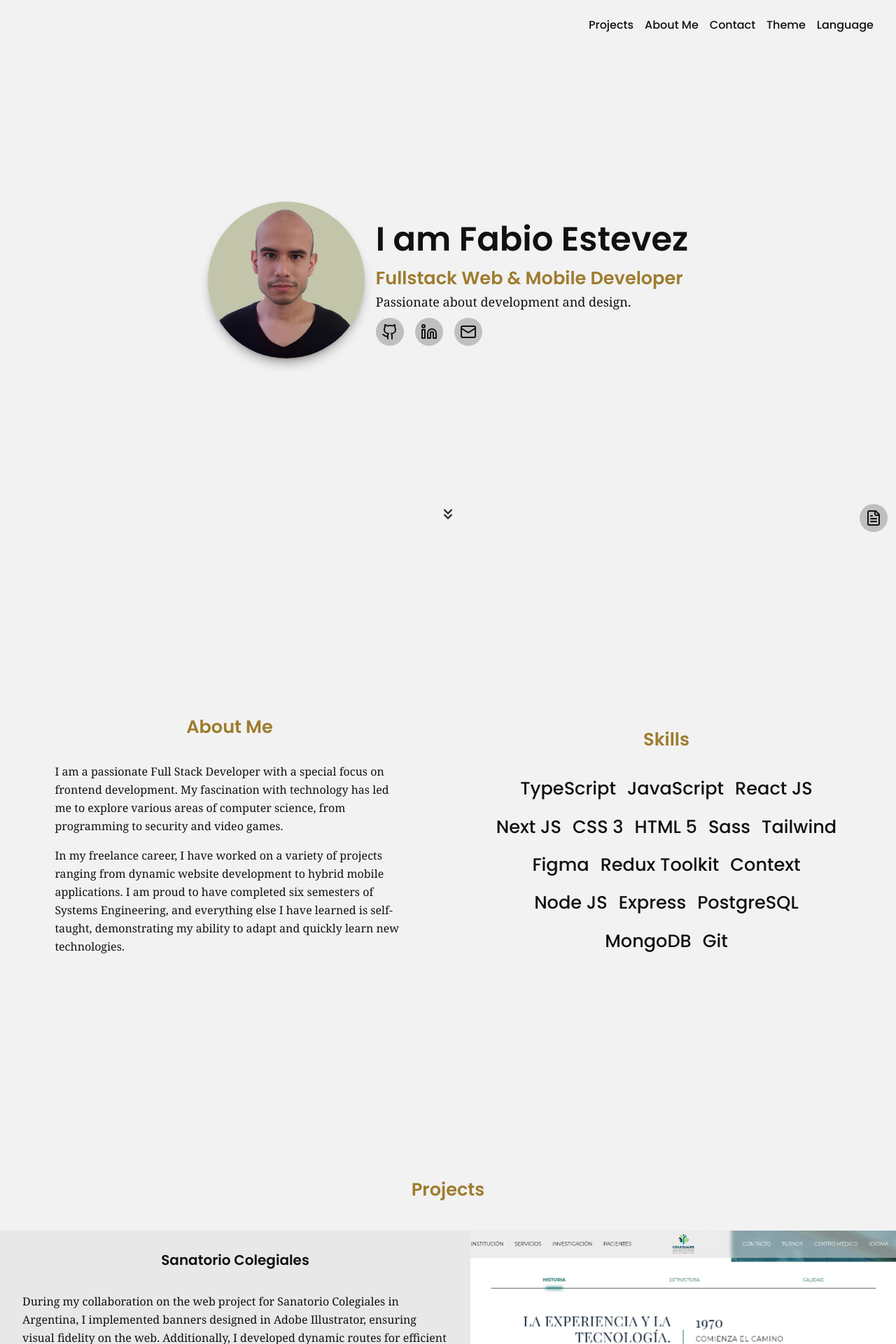
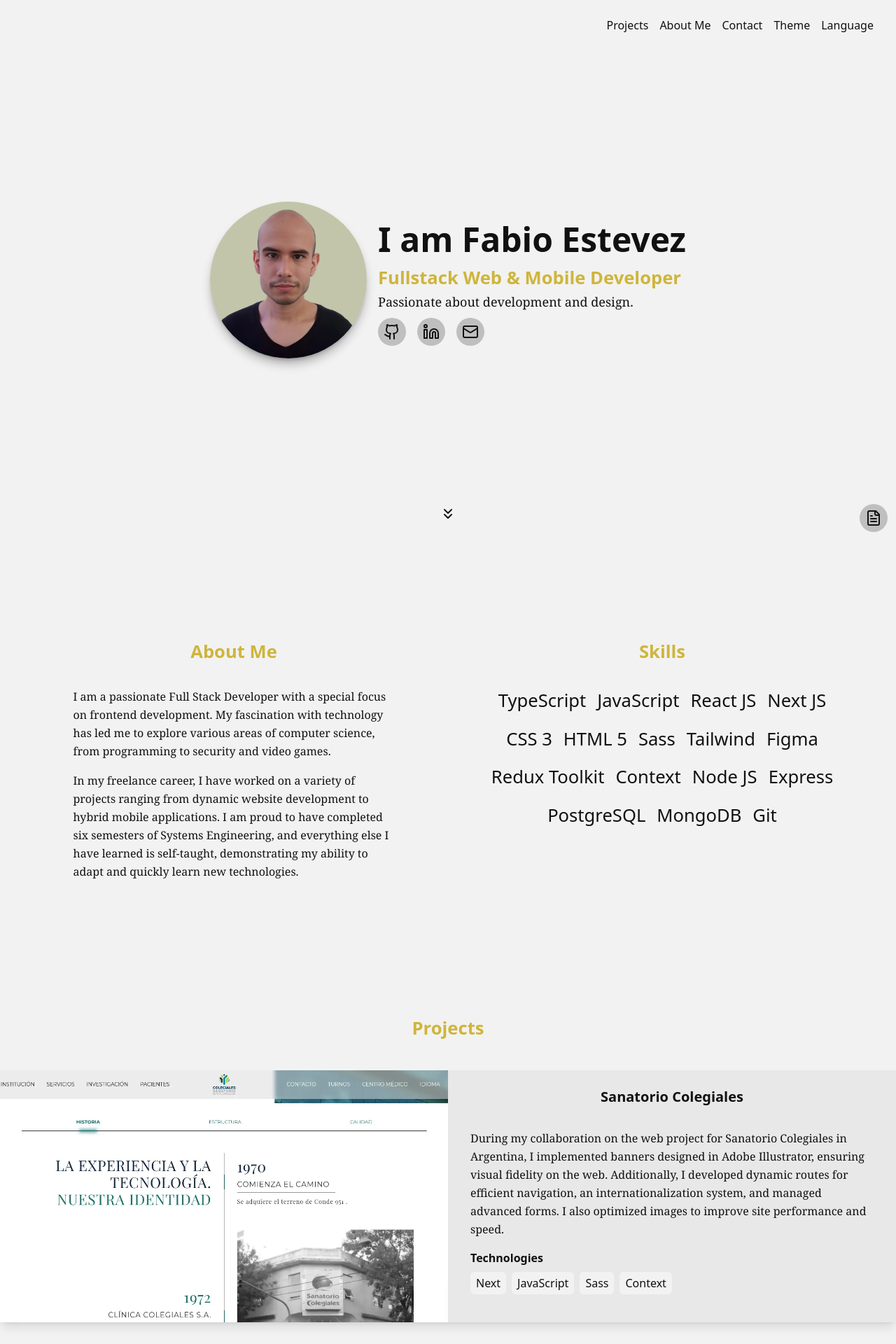
Before and after one commit to padermo/portfolio, a Next.js app: page /en in a window 1280 px wide. Shown: the top 1920 px of the page at 70% size. Built offline with nearby package versions, Linux system fonts and the light colour scheme.

Commit message:
update styles

```diff
--- a/src/app/[locale]/layout.tsx
+++ b/src/app/[locale]/layout.tsx
@@ -3,7 +3,6 @@ import { NextIntlClientProvider } from "next-intl";
 import { getMessages } from "next-intl/server";
 import { notFound } from 'next/navigation';
 import { routing } from '@/i18n/routing';
-import { poppins, montserrat } from "../fonts/fonts";
 import Favicon from "/public/favicon.ico";
 import '../globals.css';
 import 'react-toastify/dist/ReactToastify.css';
@@ -33,7 +32,7 @@ export default async function LocaleLayout({
 
   return (
     <html lang={locale}>
-      <body className={`${poppins.variable} ${montserrat.variable}`}>
+      <body>
         <NextIntlClientProvider messages={messages}>
           {children}
         </NextIntlClientProvider>
--- a/src/app/api/send/route.ts
+++ b/src/app/api/send/route.ts
@@ -11,20 +11,20 @@ const transporter = nodemailer.createTransport({
   }
 })
 
-export async function POST(req: Request) {
+export async function POST(req:Request){
   const res = await req.json();
   const { email, subject, message } = res;
 
   try {
     await transporter.sendMail({
-      from: email,
+      from: from,
       to: from,
       subject: subject,
       text: `${message} \nContacto: ${email}`
     })
 
-    return Response.json({ message: 'success' })
+    return Response.json({message: 'success'})
   } catch (error) {
-    return Response.json({ message: 'bad' })
+    return Response.json({message: 'bad'})
   }
 }
--- a/src/app/globals.css
+++ b/src/app/globals.css
@@ -15,13 +15,13 @@
 
   /* Colors */
   --error: #B8001C;
-  --primary: #9e7c2f;
+  --primary: #CFB53B;
   --gray: #BFBFBF;
 
 
   /* Events */
-  --primary-hover: #b28a34;
-  --primary-active: #7f5e21;
+  --primary-hover: #e7cd59;
+  --primary-active: #b49d33;
   --gray-hover: #d9d9d9;
   --gray-active: #A6A6A6;
 }
@@ -49,15 +49,14 @@ html.dark {
   -o-transition: background 600ms ease-in-out;
 }
 
-p {
-  font-family: var(--font-montserrat);
-}
-
 body {
-  font-family: var(--font-poppins);
   background: var(--background);
   -webkit-overflow-scrolling: touch;
   overflow-y: scroll;
   -ms-overflow-style: none;
   scrollbar-width: none;
 }
+
+.grid-content {
+  grid-template-rows: minmax(min-content, max-content) 1fr minmax(min-content, max-content);
+}
--- a/src/components/Banners/About/index.tsx
+++ b/src/components/Banners/About/index.tsx
@@ -1,18 +1,18 @@
-"use client"
 import { useTranslations } from "next-intl";
 import { Heading, Paragraph, Label } from "@/components/UI";
 
 export default function About() {
   const t = useTranslations('About');
   return (
-    <section id="about" className="w-full min-h-dvh max-h-full px-4 grid grid-cols-1 grid-rows-1 lg:grid-cols-2">
-      <article className="lg:w-4/5 lg:mx-auto flex flex-col items-center justify-center">
+    <section id="about" className="w-full max-h-full px-4 lg:px-7 py-28">
+      <div className="grid gap-5 lg:gap-0 lg:grid-cols-2 auto-rows-auto">
+        <article className="container mx-auto lg:w-3/4 flex flex-col items-center justify-center">
           <Heading as="h3" className="mb-8" text={t('left.title')} />
           {t.raw('left.paragraphs').map((paragraph: string, index: number) => (
             <Paragraph key={index} text={paragraph} className="mb-4" />
           ))}
         </article>
-      <article className="lg:w-4/5 lg:mx-auto flex flex-col items-center justify-center">
+        <article className="container lg:w-4/5 mx-auto flex flex-col items-center ">
           <Heading as="h3" className="mb-8" text={t('right.title')} />
           <div className="flex flex-wrap items-center justify-center gap-4">
             {t.raw('right.skills').map((paragraph: string, index: number) => (
@@ -20,6 +20,7 @@ export default function About() {
             ))}
           </div>
         </article>
+      </div>
     </section>
   )
 }
--- a/src/components/Banners/Footer/index.tsx
+++ b/src/components/Banners/Footer/index.tsx
@@ -7,8 +7,9 @@ import Form from "@/components/Forms";
 export default function Footer() {
   const t = useTranslations('Footer');
   return (
-    <footer className="w-full bg-footer">
-      <div className="max-w-screen-2xl py-10 px-4 lg:px-8 flex flex-col-reverse gap-8 lg:gap-0 lg:flex-row">
+    <footer className="w-full p-4 lg:p-6 row-span-4 bg-footer">
+      <div className="container mx-auto">
+        <div className="flex max-w-full flex-col-reverse gap-5 items-center justify-center lg:flex-row">
           <div className="flex flex-1 flex-col justify-center items-center gap-4">
             <Heading as="h3" text={t('social')} />
             <Social />
@@ -19,6 +20,7 @@ export default function Footer() {
             <Form />
           </div>
         </div>
+      </div>
     </footer>
   )
 }
--- a/src/components/Banners/Header/index.tsx
+++ b/src/components/Banners/Header/index.tsx
@@ -8,8 +8,9 @@ import { ChevronsDown } from "lucide-react";
 export default function Header() {
   const t = useTranslations('Header');
   return (
-    <section className="w-full h-dvh grid items-center justify-center relative">
-      <article className="flex flex-col lg:flex-row items-center gap-4">
+    <section className="w-full h-dvh 2xl:h-[80dvh] grid auto-cols-auto grid-rows-1 relative">
+      <article className="px-4 lg:px-10 py-28 my-auto">
+        <div className="container mx-auto flex flex-wrap items-center justify-center gap-4">
           <picture>
             <Image src={'/assets/profile.webp'} alt="Fabio Estevez" width={500} height={500} className="rounded-full w-40 h-40 md:w-56 md:h-56 object-cover object-center shadow-black/30 shadow-lg" />
           </picture>
@@ -21,6 +22,7 @@ export default function Header() {
             </div>
             <Social />
           </div>
+        </div>
       </article>
       <div className="absolute bottom-12 w-full text-paragraph">
         <ChevronsDown className="motion-safe:animate-bounce mx-auto" />
--- a/src/components/Banners/Projects/index.tsx
+++ b/src/components/Banners/Projects/index.tsx
@@ -27,14 +27,14 @@ interface Project {
 export default function Projects() {
   const t = useTranslations('Projects');
   return (
-    <section id="projects" className='my-10'>
-      <div className='text-center py-10'>
+    <section id="projects" className='py-16'>
+      <div className='text-center mb-10'>
         <Heading as='h3' text={t('title')} />
       </div>
-      <div className='flex flex-col gap-8'>
+      <div className='grid gap-8'>
         {
           t.raw('content').map((project: Project, index: number) => (
-            <div key={index} className='bg-cards shadow-lg flex flex-wrap flex-col lg:flex-row justify-between lg:odd:flex-row-reverse'>
+            <div key={index} className='bg-cards shadow-lg grid grid-cols-1 lg:grid-cols-2 auto-rows-auto'>
               <Swiper
                 spaceBetween={30}
                 loop={true}
--- a/src/components/Navbar/index.tsx
+++ b/src/components/Navbar/index.tsx
@@ -15,7 +15,7 @@ export default function Navbar() {
 
   return (
     <header className="w-full bg-transparent absolute top-0 left-0 z-20">
-      <nav className="max-w-screen-2xl mx-auto px-4 py-4 lg:px-8">
+      <nav className="mx-auto px-4 py-4 lg:px-8">
         <div className="hidden lg:block">
           <Menu direction={'horizont'} className="justify-end">
             <Menu.Item items={t.raw('desktop')} />
--- a/src/components/PageLayout/index.tsx
+++ b/src/components/PageLayout/index.tsx
@@ -6,15 +6,17 @@ import type { Children } from "@/types/global.types";
 
 export default function PageLayout({ children }: Children) {
   return (
-    <>
+    <div className="w-full flex flex-nowrap">
+      <section className="shrink-0 w-full grid min-h-screen auto-cols-auto grid-content">
         <Navbar />
-      <main className="max-w-screen-2xl mx-auto relative">
+        <main className="row-start-2 row-end-3 relative">
           {children}
           <ScrollToTop />
           <CV />
           <Alert />
         </main>
         <Footer />
-    </>
+      </section>
+    </div>
   )
 }
--- a/src/components/UI/Button/index.tsx
+++ b/src/components/UI/Button/index.tsx
@@ -10,7 +10,7 @@ const buttonStyle = cva(
         default: 'bg-transparent text-paragraph hover:text-primary',
         primary: 'bg-primary text-paragraph hover:bg-primary-hover rounded-md active:bg-primary-active',
         icon: 'bg-gray grid items-center justify-center w-10 rounded-full hover:shadow-black/30 hover:shadow-lg cursor-pointer text-paragraph hover:bg-gray-hover active:bg-gray-active hover:text-primary',
-        textIcon: 'flex items-center justify-center gap-4 bg-primary rounded-md text-paragraph hover:bg-primary-hover active:bg-primary-active',
+        textIcon: 'flex items-center gap-4 bg-primary rounded-md text-paragraph hover:bg-primary-hover active:bg-primary-active',
       },
       size: {
         large: 'text-lg',
```
Lines whose indentation alone changed are shown as unchanged.
